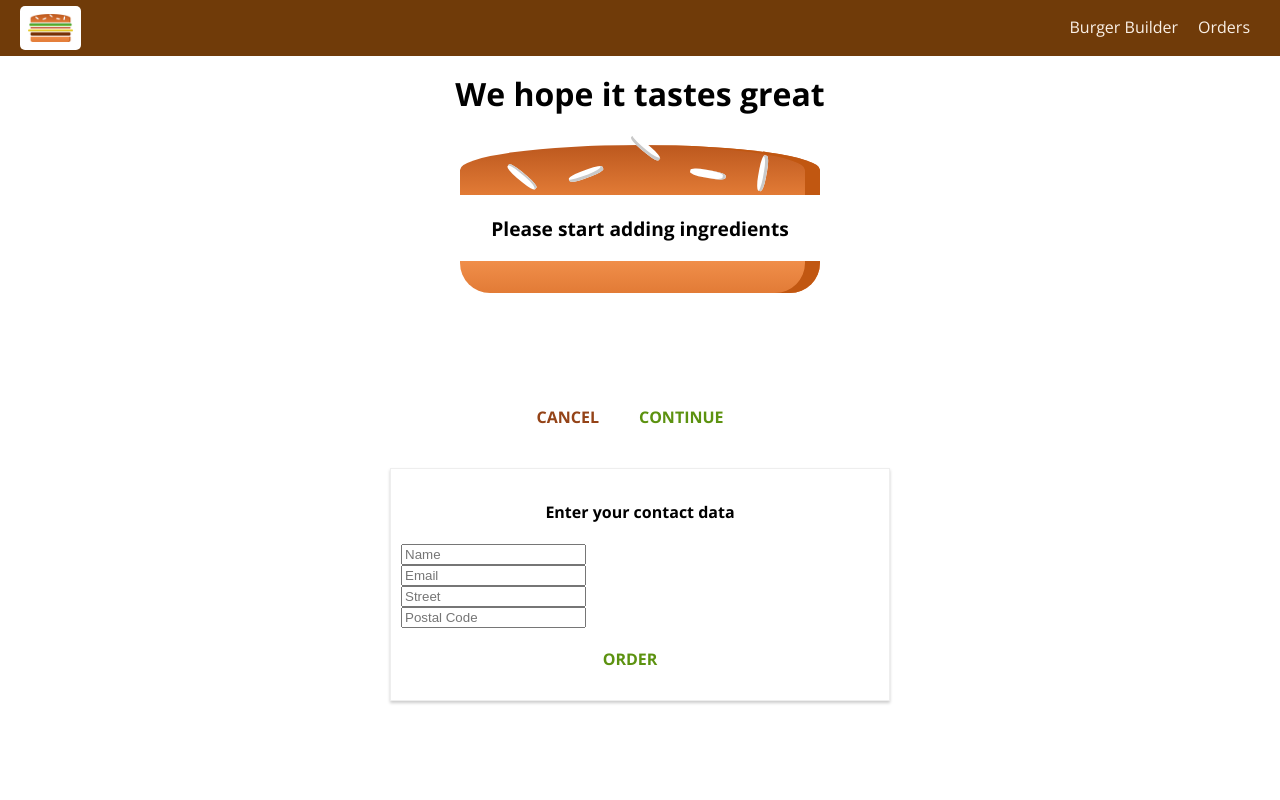
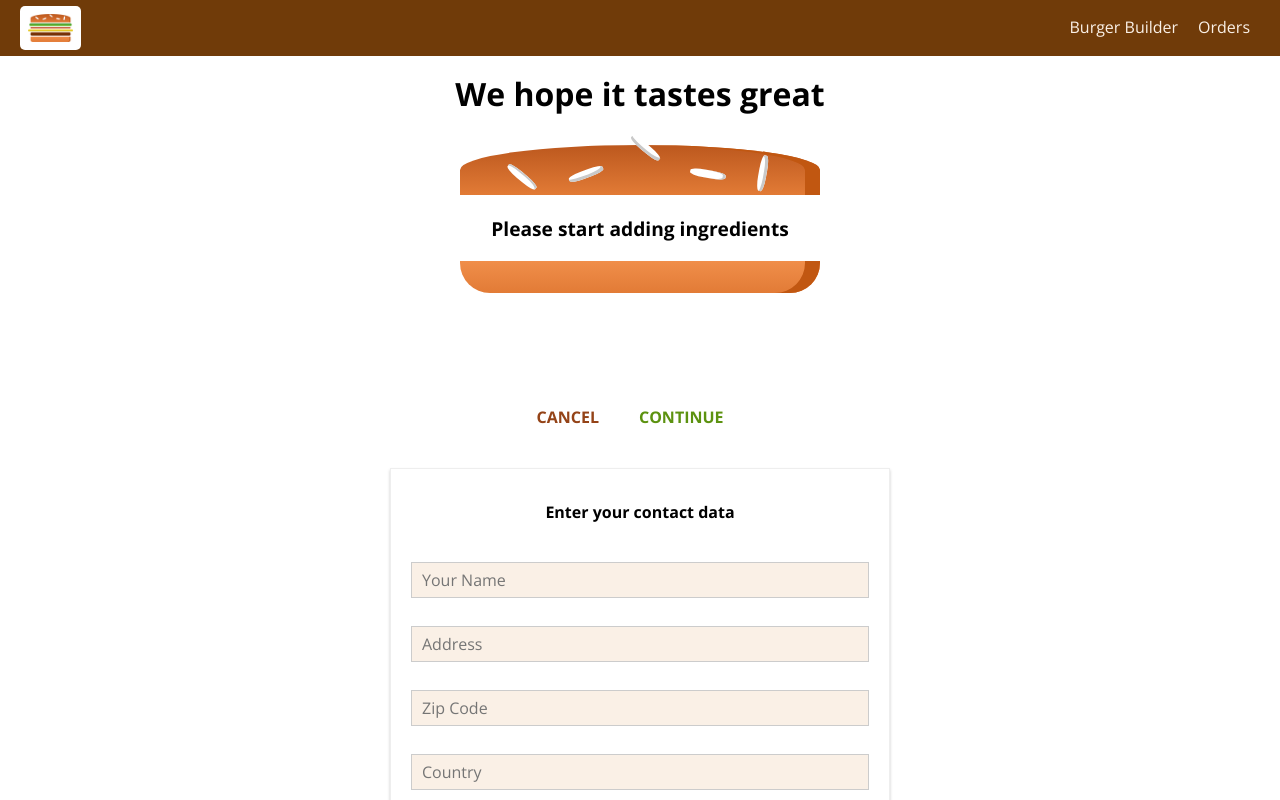
Before and after one commit to DavidKindler/burger-builder, a React app: page /checkout in a window 1280 px wide. Both pictures are taken after a click on the button "CONTINUE". Shown: the top 800 px of the page. Built offline with nearby package versions, Linux system fonts and the light colour scheme.

Commit message:
dynamic form element and form handler

```diff
--- /dev/null
+++ b/src/components/UI/Input/Input.css
@@ -0,0 +1,27 @@
+.Input {
+  width: 100%;
+  padding: 10px;
+  box-sizing: border-box;
+}
+
+.Label {
+  font-weight: bold;
+  display: block;
+  margin-bottom: 8px;
+}
+
+.InputElement {
+  outline: none;
+  border: 1px solid #ccc;
+  background-color: linen;
+  font: inherit;
+  padding: 6px 10px;
+  display: block;
+  width: 100%;
+  box-sizing: border-box;
+}
+
+.InputElement:focus {
+  outline: none;
+  background-color: whitesmoke;
+}
--- /dev/null
+++ b/src/components/UI/Input/Input.js
@@ -0,0 +1,47 @@
+import React from 'react';
+import classes from './Input.css';
+
+const input = props => {
+  let inputElement = null;
+  switch (props.elementType) {
+    case 'input':
+      inputElement = (
+        <input onChange={props.changed} className={classes.InputElement} {...props.elementConfig} value={props.value} />
+      );
+      break;
+    case 'textarea':
+      inputElement = (
+        <textarea
+          onChange={props.changed}
+          className={classes.InputElement}
+          {...props.elementConfig}
+          value={props.value}
+        />
+      );
+      break;
+    case 'select':
+      inputElement = (
+        <select onChange={props.changed} className={classes.InputElement} value={props.value}>
+          {props.elementConfig.options.map(option => (
+            <option key={option.value} value={option.value}>
+              {option.displayValue}
+            </option>
+          ))}
+        </select>
+      );
+      break;
+    default:
+      inputElement = (
+        <input onChange={props.changed} className={classes.InputElement} {...props.elementConfig} value={props.value} />
+      );
+  }
+
+  return (
+    <div className={classes.Input}>
+      <label className={classes.Label}>{props.label}</label>
+      {inputElement}
+    </div>
+  );
+};
+
+export default input;
--- a/src/containers/Checkout/ContactData/ContactData.css
+++ b/src/containers/Checkout/ContactData/ContactData.css
@@ -7,9 +7,9 @@
   padding: 10px;
   box-sizing: border-box;
 }
-.ContactData input {
+/* .ContactData input {
   display: block;
-}
+} */
 
 @media (min-width: 600px) {
   .ContactData {
--- a/src/containers/Checkout/ContactData/ContactData.js
+++ b/src/containers/Checkout/ContactData/ContactData.js
@@ -3,14 +3,58 @@
 import classes from './ContactData.css';
 import axios from '../../../axios-orders';
 import Spinner from '../../../components/UI/Spinner/Spinner';
+import Input from '../../../components/UI/Input/Input';
 
 class ContactData extends Component {
   state = {
-    name: '',
-    email: '',
-    address: {
-      street: '',
-      zipCode: ''
+    orderForm: {
+      name: {
+        elementType: 'input',
+        elementConfig: {
+          type: 'text',
+          placeholder: 'Your Name'
+        },
+        value: ''
+      },
+      address: {
+        elementType: 'input',
+        elementConfig: {
+          type: 'text',
+          placeholder: 'Address'
+        },
+        value: ''
+      },
+      zipCode: {
+        elementType: 'input',
+        elementConfig: {
+          type: 'text',
+          placeholder: 'Zip Code'
+        },
+        value: ''
+      },
+      country: {
+        elementType: 'input',
+        elementConfig: {
+          type: 'text',
+          placeholder: 'Country'
+        },
+        value: ''
+      },
+      email: {
+        elementType: 'input',
+        elementConfig: {
+          type: 'email',
+          placeholder: 'Email Address'
+        },
+        value: ''
+      },
+      deliveryMethod: {
+        elementType: 'select',
+        elementConfig: {
+          options: [{ value: 'fastest', displayValue: 'Fastest' }, { value: 'cheapest', displayValue: 'Cheapest' }]
+        },
+        value: ''
+      }
     },
     loading: false
   };
@@ -18,19 +62,20 @@
   orderHandler = event => {
     event.preventDefault();
     this.setState({ loading: true });
-    const order = {
-      ingredients: this.props.ingredients,
-      // price: this.state.totalPrice,
-      customer: {
-        name: 'David',
-        address: 'Anywhere avenue',
-        zipCode: '999999',
-        country: 'USA'
-      },
-      email: 'kindlerdavid@gmail.com',
-      deliveryMethod: 'fastest',
-      price: this.props.price
-    };
+    const order = {};
+    // const order = {
+    //   ingredients: this.props.ingredients,
+    //   // price: this.state.totalPrice,
+    //   customer: {
+    //     name: 'David',
+    //     address: 'Anywhere avenue',
+    //     zipCode: '999999',
+    //     country: 'USA'
+    //   },
+    //   email: 'kindlerdavid@gmail.com',
+    //   deliveryMethod: 'fastest',
+    //   price: this.props.price
+    // };
     axios
       .post('/orders.json', order)
       .then(response => {
@@ -42,13 +87,34 @@
       });
   };
 
+  inputChangedHandler = (event, inputIdentifier) => {
+    const updatedOrderForm = { ...this.state.orderForm };
+    const updatedFormElement = { ...updatedOrderForm[inputIdentifier] };
+    updatedFormElement.value = event.target.value;
+    updatedOrderForm[inputIdentifier] = updatedFormElement;
+    this.setState({ orderForm: updatedOrderForm });
+  };
   render() {
+    const formElementsArray = [];
+    for (let key in this.state.orderForm) {
+      formElementsArray.push({
+        id: key,
+        config: this.state.orderForm[key]
+      });
+    }
     let form = (
       <form action="">
-        <input type="text" name="name" id="name" placeholder="Name" />
-        <input type="email" name="email" id="email" placeholder="Email" />
-        <input type="text" name="street" id="street" placeholder="Street" />
-        <input type="text" name="postal" id="postal" placeholder="Postal Code" />
+        {/* <Input elementType={this.state.order} elementConfig={this.state.elementConfig} value={this.state.value} /> */}
+        {formElementsArray.map(formElement => (
+          <Input
+            key={formElement.id}
+            elementType={formElement.config.elementType}
+            elementConfig={formElement.config.elementConfig}
+            value={formElement.config.value}
+            changed={event => this.inputChangedHandler(event, formElement.id)}
+          />
+        ))}
+
         <Button btnType="Success" clicked={this.orderHandler}>
           ORDER
         </Button>
```
